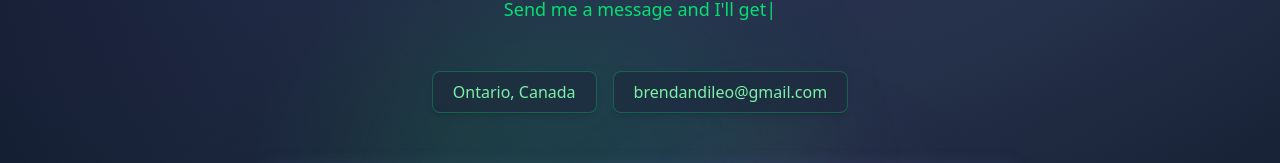
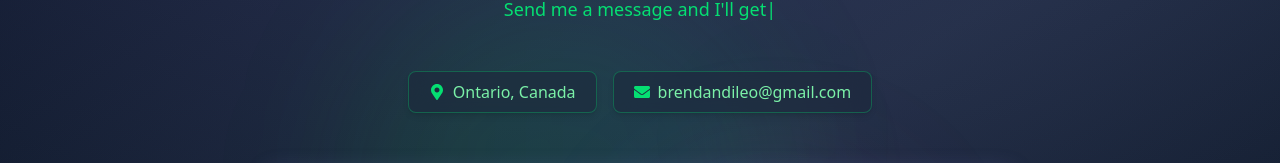
Before and after one commit to brendanddev/brendans-website, a React (Vite) app in the folder frontend/: page /contact in a window 1280 px wide. Shown: the part 250-413 px from the top of the page. Built offline with nearby package versions, Linux system fonts and the light colour scheme.

Commit message:
Add button icons to contact page

```diff
--- a/frontend/src/pages/Contact.jsx
+++ b/frontend/src/pages/Contact.jsx
@@ -9,6 +9,7 @@
 import Header from '../components/Header';
 import Sidebar from "../components/Sidebar";
 import { motion } from "framer-motion"
+import { FaMapMarkerAlt, FaEnvelope } from "react-icons/fa";
 
 import { useState, useEffect } from 'react';
 import axios from 'axios';
@@ -129,14 +130,27 @@ const Contact = () => {
                     animate={{ opacity: 1, y: 0 }}
                     transition={{ duration: 0.7 }}
                   >
-                    <div className="bg-slate-800/60 text-green-300 border border-green-400/30 px-5 py-2 rounded-lg backdrop-blur-md hover:scale-105 transition-all duration-300 shadow-md">
+                    <div className="
+                      flex items-center gap-2
+                      bg-slate-800/60 text-green-300 border border-green-400/30
+                      px-5 py-2 rounded-lg backdrop-blur-md
+                      hover:scale-105 transition-all duration-300 shadow-md
+                    ">
+                      <FaMapMarkerAlt className="text-green-400" />
                       Ontario, Canada
                     </div>
+
                     <a
                       href="mailto:brendandileo@gmail.com"
-                      className="bg-slate-800/60 text-green-300 border border-green-400/30 px-5 py-2 rounded-lg backdrop-blur-md hover:scale-105 transition-all duration-300 shadow-md"
+                      className="
+                        flex items-center gap-2
+                        bg-slate-800/60 text-green-300 border border-green-400/30
+                        px-5 py-2 rounded-lg backdrop-blur-md
+                        hover:scale-105 transition-all duration-300 shadow-md
+                      "
                     >
-                    brendandileo@gmail.com
+                      <FaEnvelope className="text-green-400" />
+                      brendandileo@gmail.com
                     </a>
                   </motion.div>
                 </div>
```
